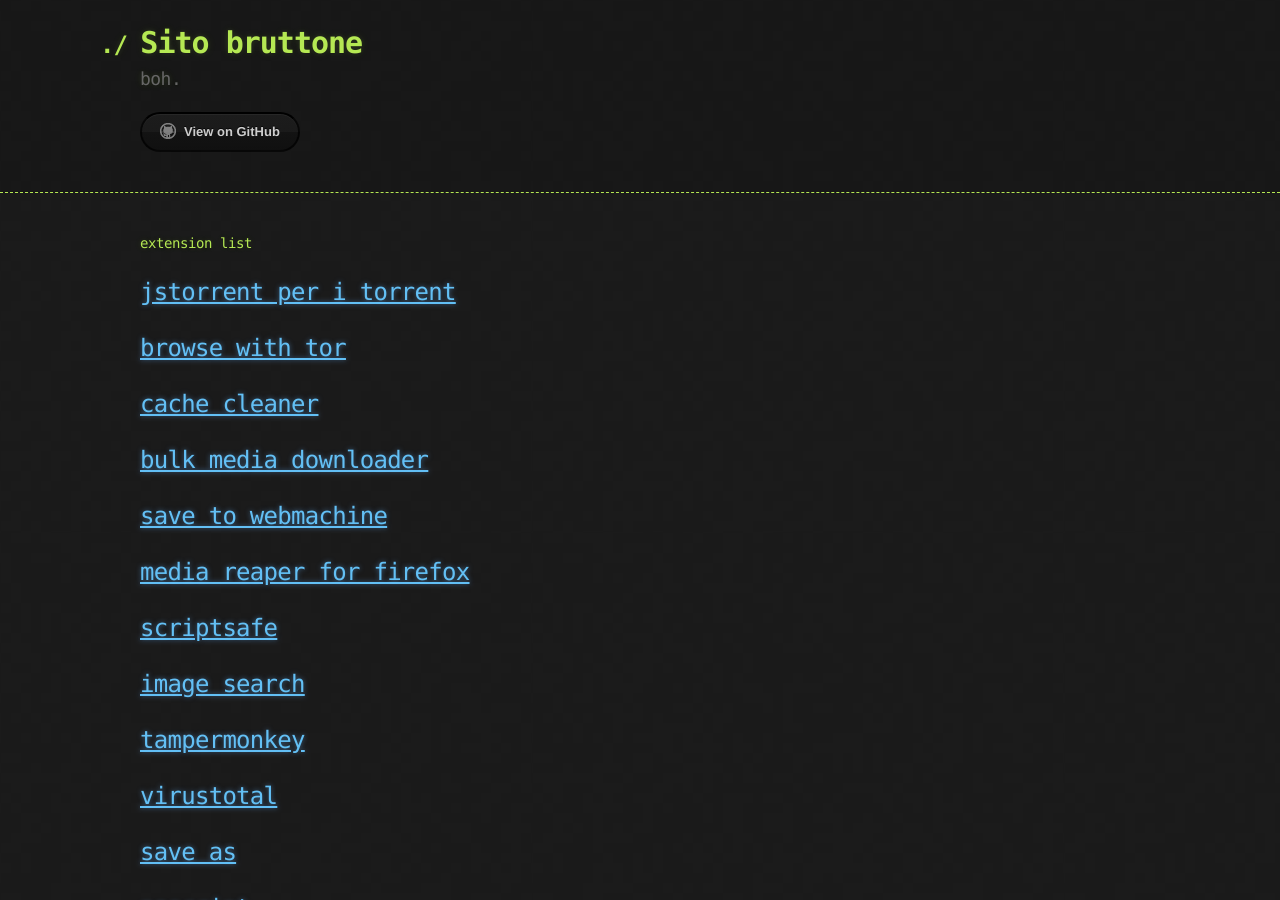
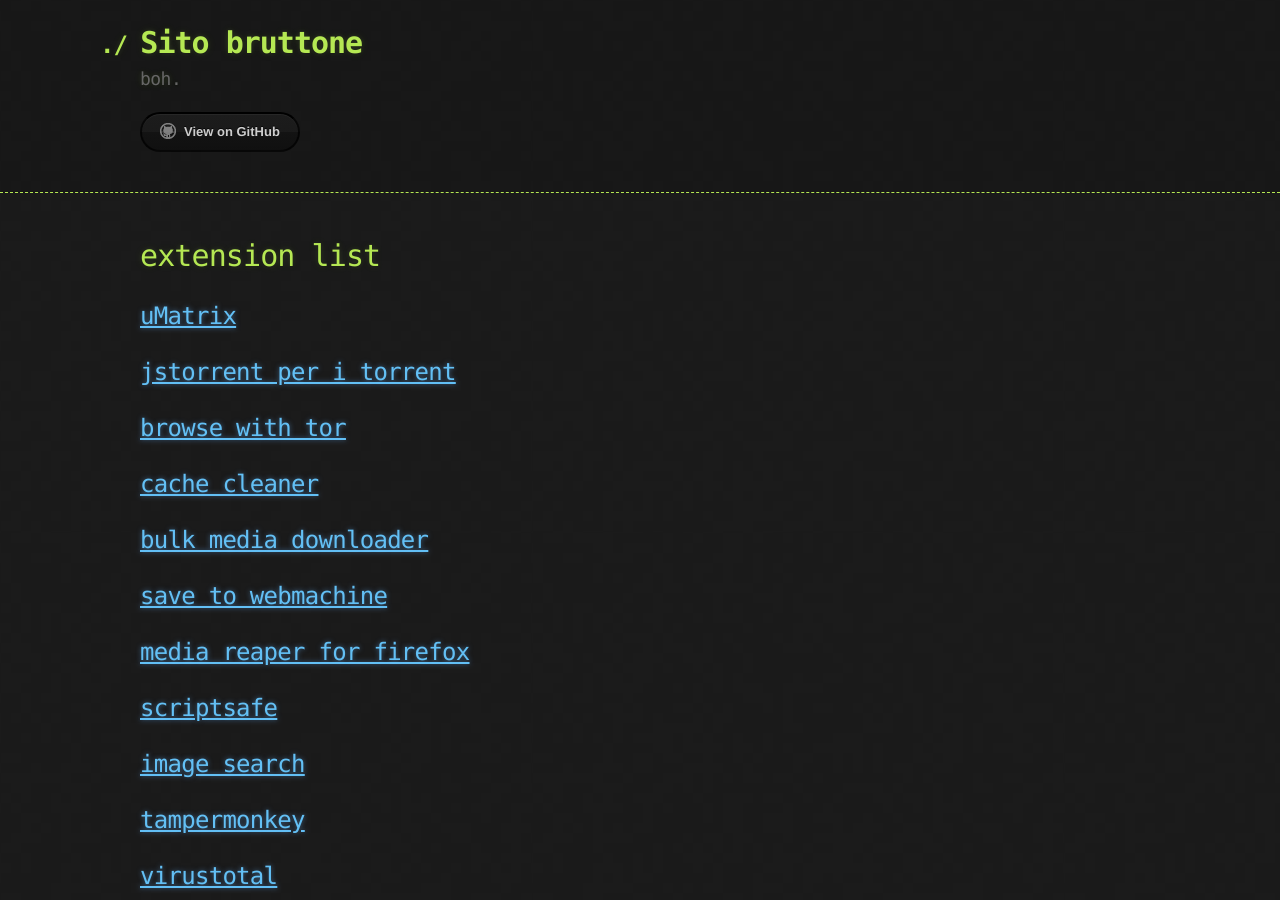
Before and after one commit to Soleeee6272/soleeee6272.github.io, a Jekyll site: the page built from another-page.md, in a window 1280 px wide and 900 px high. Built offline with Jekyll 4.4.1, drawn with Linux system fonts in a browser that asks for light colours; our own code applies the rules of GitHub Pages for plain Markdown files.

Commit message:
Update another-page.md

```diff
--- a/another-page.md
+++ b/another-page.md
@@ -2,7 +2,8 @@
 layout: default
 ---
 
-#### extension list
+# extension list
+## [uMatrix](https://chromewebstore.google.com/detail/umatrix/ogfcmafjalglgifnmanfmnieipoejdcf)
 ## [jstorrent per i torrent](https://chromewebstore.google.com/detail/jstorrent/anhdpjpojoipgpmfanmedjghaligalgb)
 ## [browse with tor](https://chromewebstore.google.com/detail/onion-browser-button/fockhhgebmfjljjmjhbdgibcmofjbpca)
 ## [cache cleaner](https://chromewebstore.google.com/detail/cache-cleaner/dlbokacakimelkoonlnbmpepoihfmehh)
@@ -26,7 +27,7 @@ _yay_
 
 
 
-# [sauce1](https://piracy.vercel.app/misc/browser-extensions#misc-browser-extensions)
-# [sauce2](https://www.privacytools.io/)
+#### [sauce1](https://piracy.vercel.app/misc/browser-extensions#misc-browser-extensions)
+#### [sauce2](https://www.privacytools.io/)
 
 [back](./)
```
